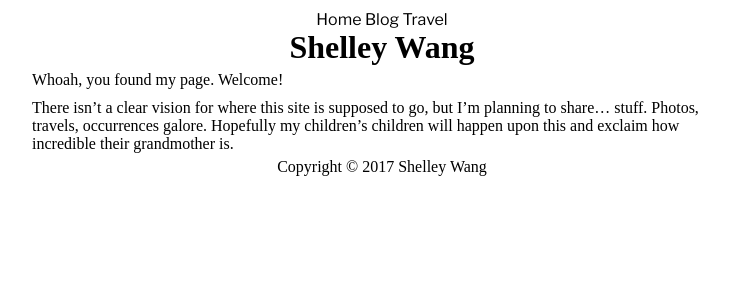
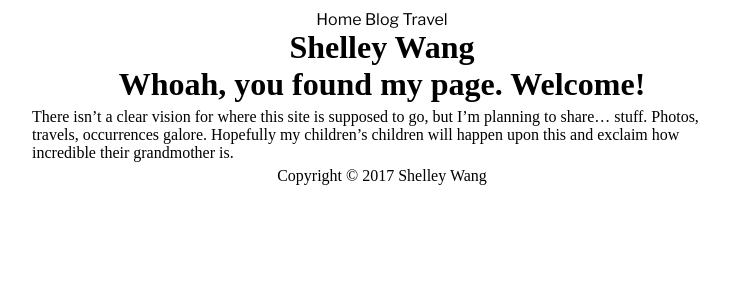
Before and after one commit to shellbellwa/shellbellwa.github.io, a Jekyll site: the page built from index.md, in a window 1280 px wide. Shown: the top 300 px of the page, without its empty margins (258-987 px from the left). Built offline with Jekyll 4.4.1, drawn with Linux system fonts in a browser that asks for light colours.

Commit message:
Make first line of home page header

```diff
--- a/index.md
+++ b/index.md
@@ -3,6 +3,6 @@ title: Shelley Wang
 layout: home
 ---
 
-Whoah, you found my page. Welcome!
+# Whoah, you found my page. Welcome!
 
 There isn't a clear vision for where this site is supposed to go, but I'm planning to share... stuff. Photos, travels, occurrences galore. Hopefully my children's children will happen upon this and exclaim how incredible their grandmother is.
```
